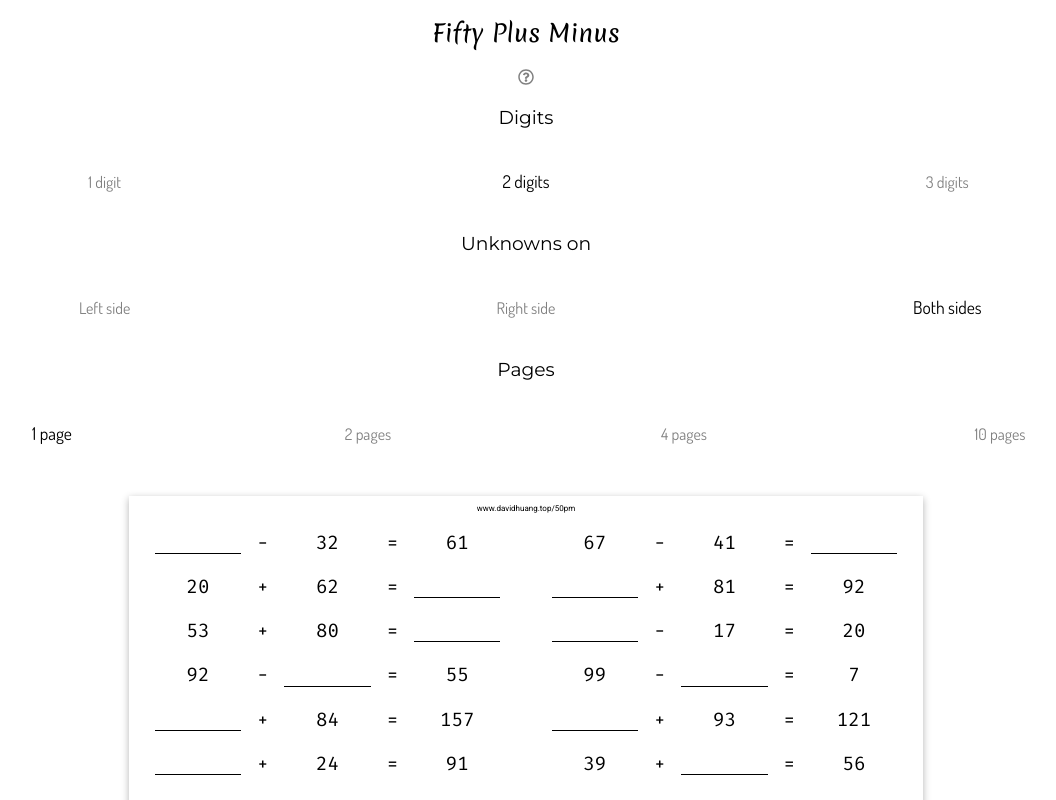
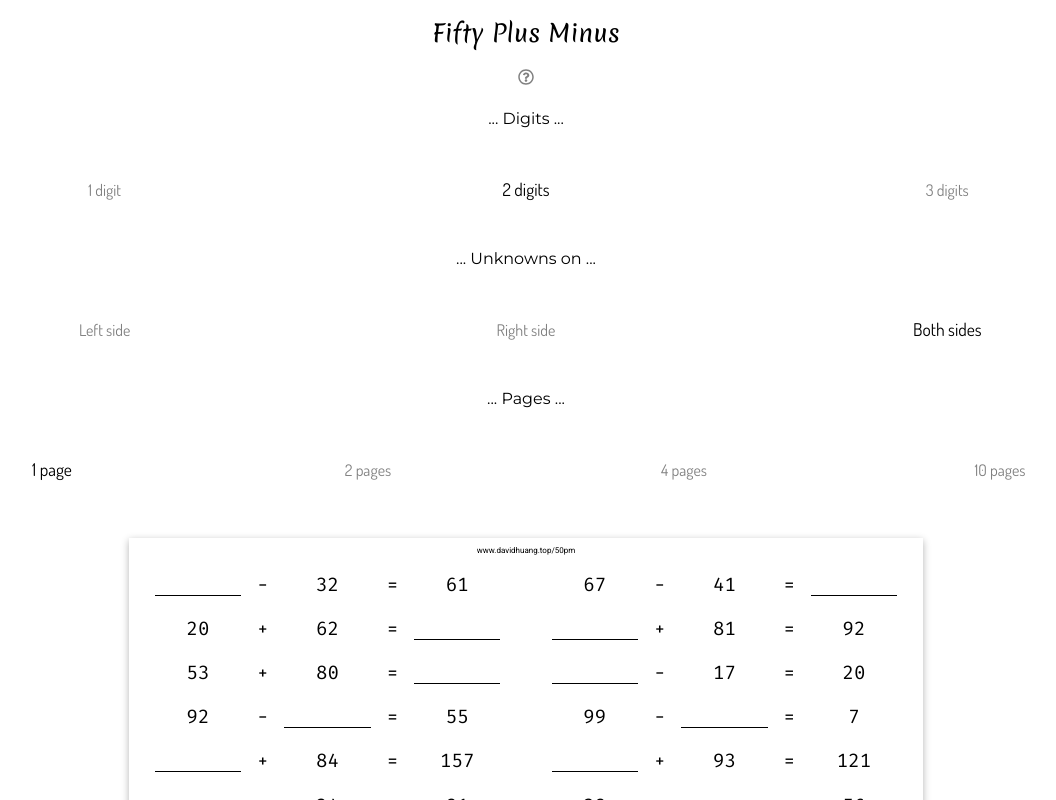
Before and after one commit to yhuangsh/50pm, a React (Create React App) app in the folder frontend/50pm/: page / in a window 1280 px wide. Shown: the top 800 px of the page, without its empty margins (114-1170 px from the left). Built offline with nearby package versions, Linux system fonts and the light colour scheme.

Commit message:
Adjust font size and minor text changes

```diff
--- a/frontend/50pm/src/components/SettingsPanel.js
+++ b/frontend/50pm/src/components/SettingsPanel.js
@@ -7,14 +7,13 @@ import styled from 'styled-components';
 
 const Frame = styled.div`
   margin: 1ex .5em;
- /* border: 1px solid black;*/
 
   @media print {
     display: none;
   }
 `;
 
-const Title = styled.h3`
+const Title = styled.h4`
   font-family: 'Montserrat', sans-serif;
   font-weight: 100;
   text-align: center;
@@ -27,7 +26,7 @@ const OptionGroup = styled.div`
   align-items: baseline;
 `;
 
-const Option = styled.h4`
+const Option = styled.h5`
   flex: 1;
 
   color: ${props => props.enable ? 'black' : 'grey'};
@@ -54,7 +53,7 @@ const DigitOptions = (props) => {
 
   return (
     <React.Fragment>
-      <Title>Digits</Title>
+      <Title>... Digits ...</Title>
       <OptionGroup>
         <Option enable={opt[0]} onClick={e => props.onClickDigit(e, D1)}>1 digit</Option>
         <Option enable={opt[1]} onClick={e => props.onClickDigit(e, D2)}>2 digits</Option>
@@ -73,7 +72,7 @@ const UnknownOptions = (props) => {
 
   return (
     <React.Fragment>
-      <Title>Unknowns on</Title>
+      <Title>... Unknowns on ...</Title>
       <OptionGroup>
         <Option enable={opt[0]} onClick={e => props.onClickUnknown(e, U1)}>Left side</Option>
         <Option enable={opt[1]} onClick={e => props.onClickUnknown(e, U2)}>Right side</Option>
@@ -93,7 +92,7 @@ const PageOptions = (props) => {
 
   return (
     <React.Fragment>
-      <Title>Pages</Title>
+      <Title>... Pages ...</Title>
       <OptionGroup>
         <Option enable={opt[0]} onClick={e => props.onClickPage(e, P1)}>1 page</Option>
         <Option enable={opt[1]} onClick={e => props.onClickPage(e, P2)}>2 pages</Option>
```
